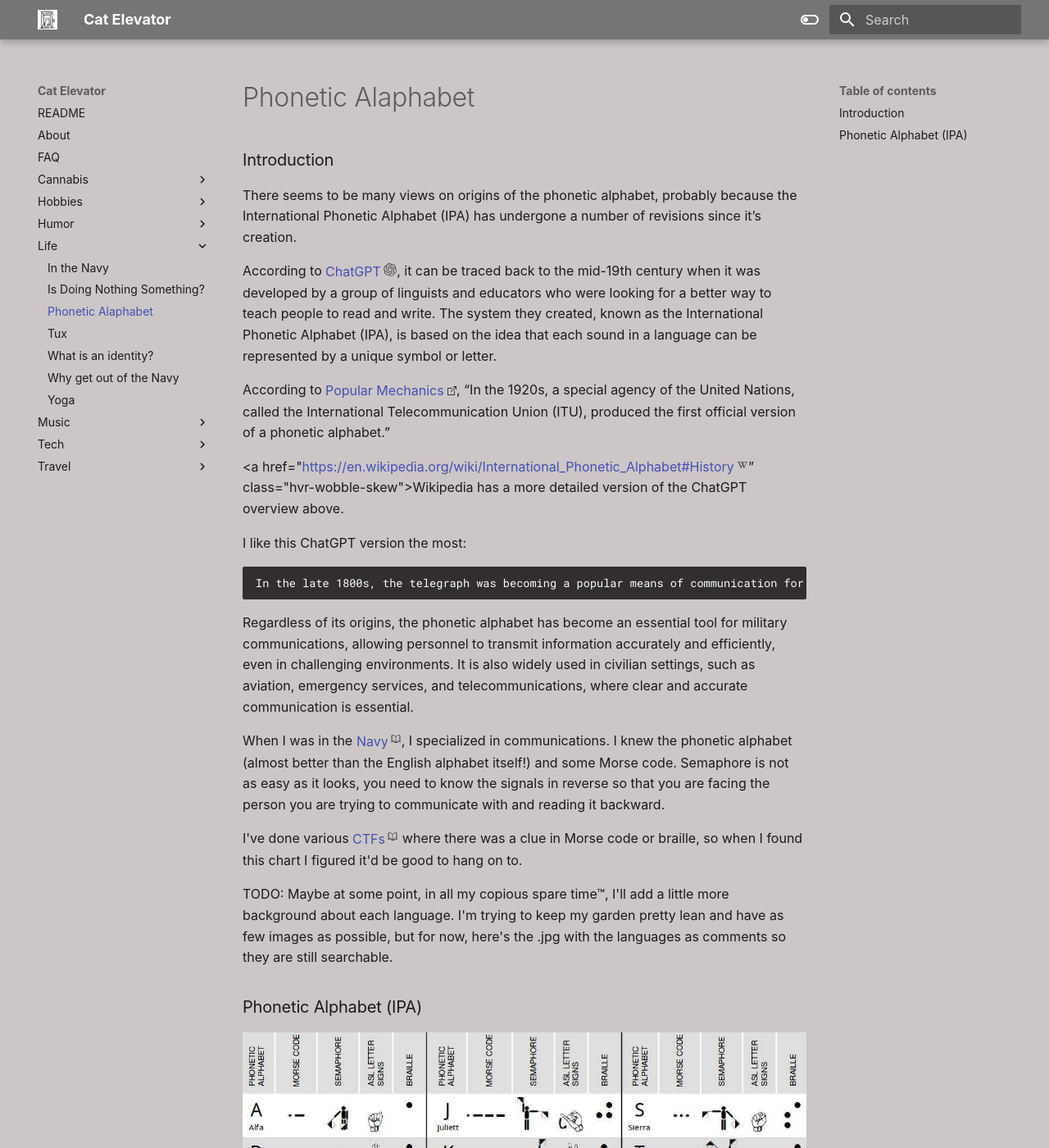
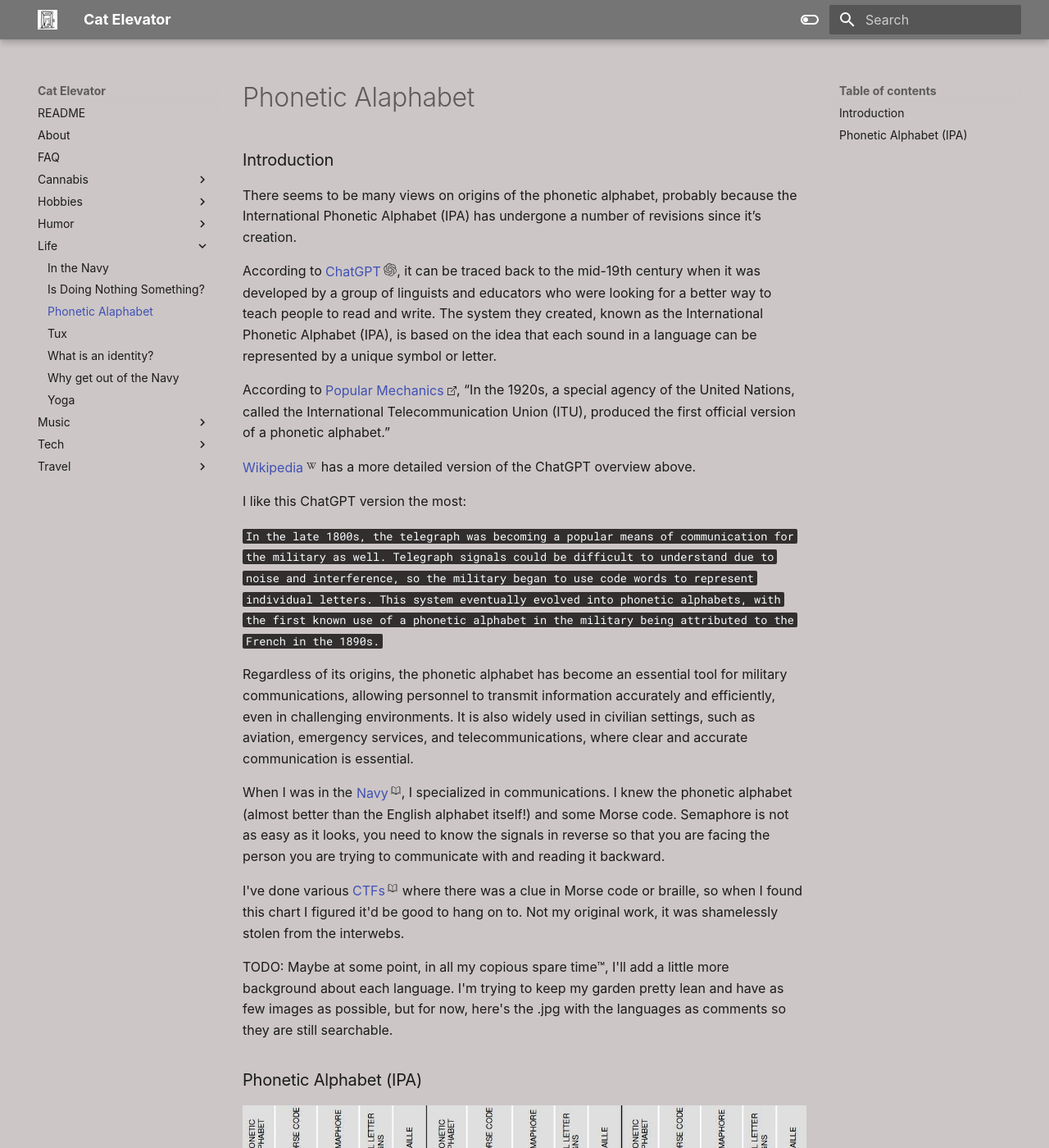
Before and after one commit to los7key/garden, an MkDocs documentation site: the page built from docs/life/phonetic.md, in a window 1280 px wide and 1400 px high. Shown: the whole window at 82% size. Built offline with MkDocs 1.6.1 and Material for MkDocs 9.7.7, drawn with Linux system fonts in a browser that asks for light colours; some web fonts are replaced.

Commit message:
another ipa update

````diff
--- a/docs/life/phonetic.md
+++ b/docs/life/phonetic.md
@@ -12,19 +12,19 @@ According to <a href="https://chat.openai.com/" class="hvr-wobble-skew">ChatGPT<
 
 According to <a href="https://www.popularmechanics.com/culture/a39297126/origin-of-the-nato-phonetic-alphabet/" class="hvr-wobble-skew">Popular Mechanics</a>, “In the 1920s, a special agency of the United Nations, called the International Telecommunication Union (ITU), produced the first official version of a phonetic alphabet.”
 
-<a href="https://en.wikipedia.org/wiki/International_Phonetic_Alphabet#History” class="hvr-wobble-skew">Wikipedia</a> has a more detailed version of the ChatGPT overview above.
+<a href="https://en.wikipedia.org/wiki/International_Phonetic_Alphabet#History" class="hvr-wobble-skew">Wikipedia</a> has a more detailed version of the ChatGPT overview above.
 
 I like this ChatGPT version the most:
 
-```
+<code>
 In the late 1800s, the telegraph was becoming a popular means of communication for the military as well. Telegraph signals could be difficult to understand due to noise and interference, so the military began to use code words to represent individual letters. This system eventually evolved into phonetic alphabets, with the first known use of a phonetic alphabet in the military being attributed to the French in the 1890s.
-```
+</code>
 
 Regardless of its origins, the phonetic alphabet has become an essential tool for military communications, allowing personnel to transmit information accurately and efficiently, even in challenging environments. It is also widely used in civilian settings, such as aviation, emergency services, and telecommunications, where clear and accurate communication is essential.
 
 When I was in the <a href="/life/in-the-navy/" class="hvr-wobble-skew">Navy</a>, I specialized in communications.  I knew the phonetic alphabet (almost better than the English alphabet itself!) and some Morse code. Semaphore is not as easy as it looks, you need to know the signals in reverse so that you are facing the person you are trying to communicate with and reading it backward.
 
-I've done various <a href="/tech/" class="hvr-wobble-skew">CTFs</a> where there was a clue in Morse code or braille, so when I found this chart I figured it'd be good to hang on to.
+I've done various <a href="/tech/" class="hvr-wobble-skew">CTFs</a> where there was a clue in Morse code or braille, so when I found this chart I figured it'd be good to hang on to.  Not my original work, it was shamelessly stolen from the interwebs.
 
 TODO: Maybe at some point, in all my copious spare time™, I'll add a little more background about each language.  I'm trying to keep my garden pretty lean and have as few images as possible, but for now, here's the .jpg with the languages as comments so they are still searchable.
 
````
